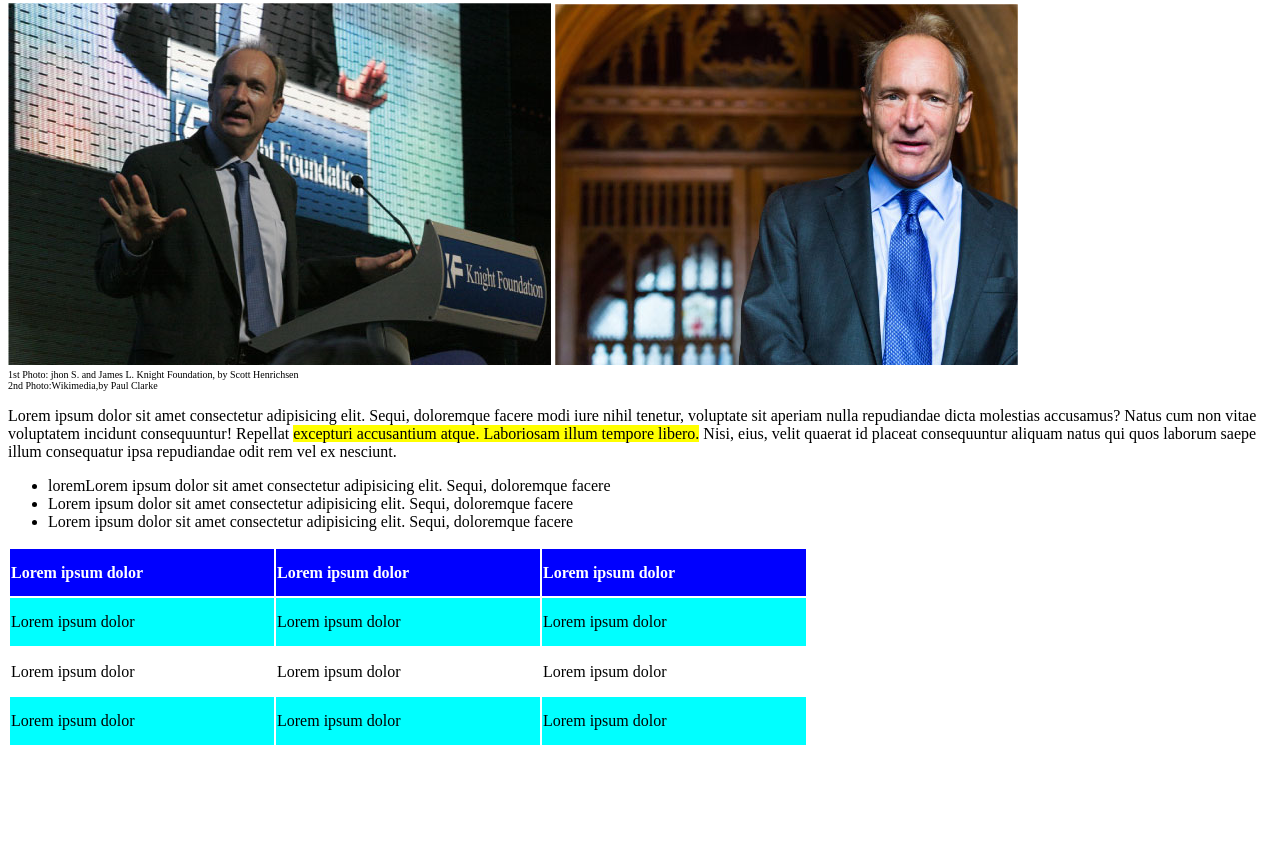
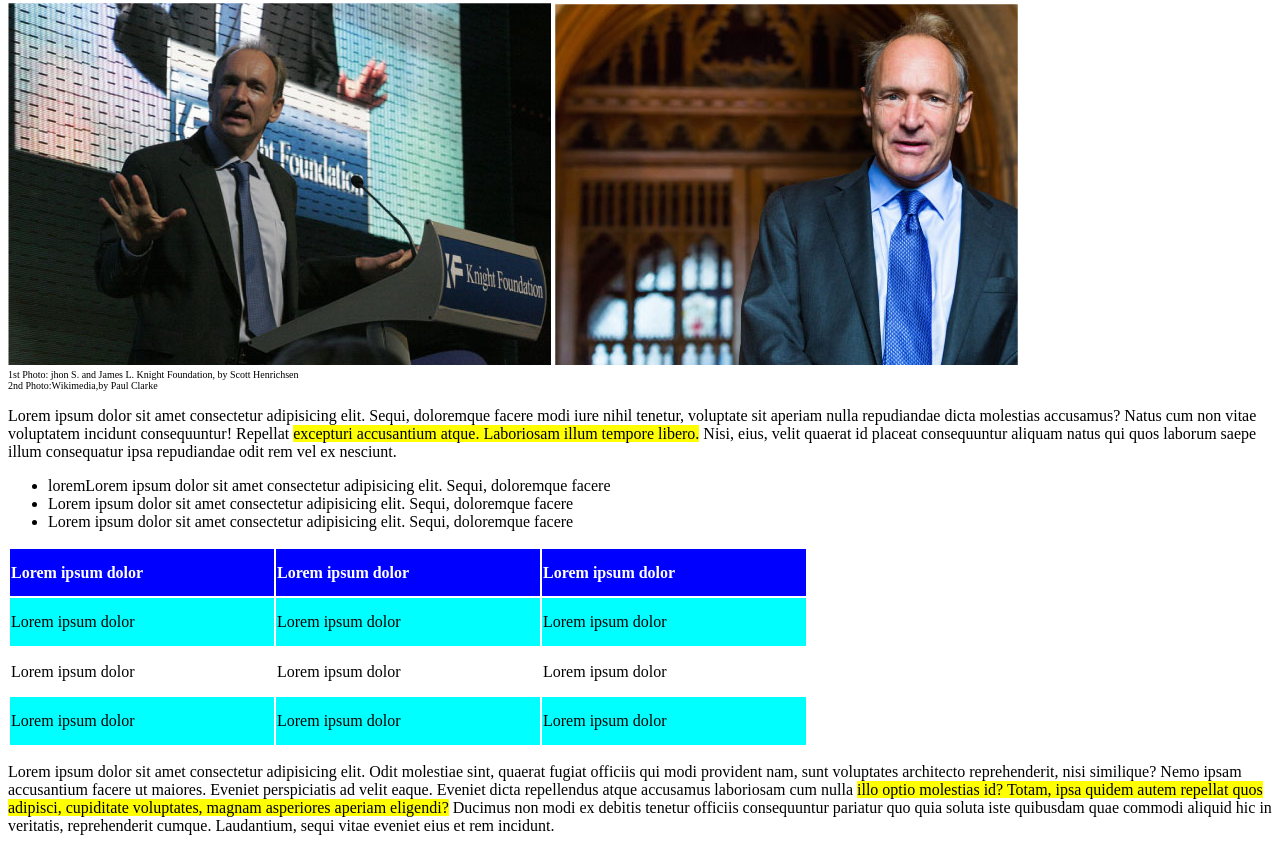
Before and after one commit to VincenzoZ24/html-css-booleaner, a plain HTML site: page index.html in a window 1280 px wide. Shown: the part 296-1147 px from the top of the page. Before the commit the page ends 1051 px from the top, so only its background shows below. Drawn offline with Linux system fonts and the light colour scheme.

Commit message:
aggiunta paragrafo sottto la tabella

```diff
--- a/index.html
+++ b/index.html
@@ -62,7 +62,9 @@
                 <td>Lorem ipsum dolor</td>
             </tr>
         </table>
-
+        <p>Lorem ipsum dolor sit amet consectetur adipisicing elit. Odit molestiae sint, quaerat fugiat officiis qui modi provident nam, sunt voluptates architecto reprehenderit, nisi similique? Nemo ipsam accusantium facere ut maiores.
+        Eveniet perspiciatis ad velit eaque. Eveniet dicta repellendus atque accusamus laboriosam cum nulla  <span class="frase-importante">illo optio molestias id? Totam, ipsa quidem autem repellat quos adipisci, cupiditate voluptates, magnam asperiores aperiam eligendi?</span>
+        Ducimus non modi ex debitis tenetur officiis consequuntur pariatur quo quia soluta iste quibusdam quae commodi aliquid hic in veritatis, reprehenderit cumque. Laudantium, sequi vitae eveniet eius et rem incidunt.</p>
 
 
     </main>
```
